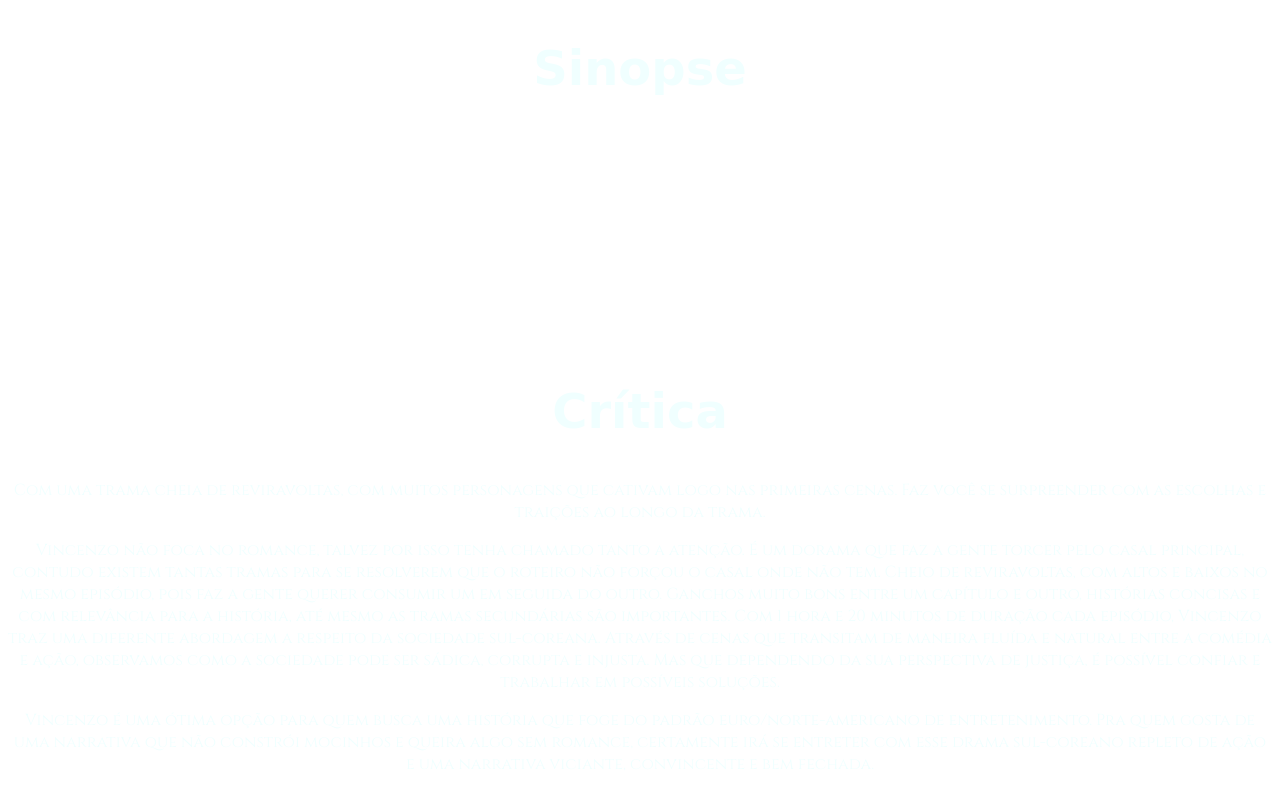
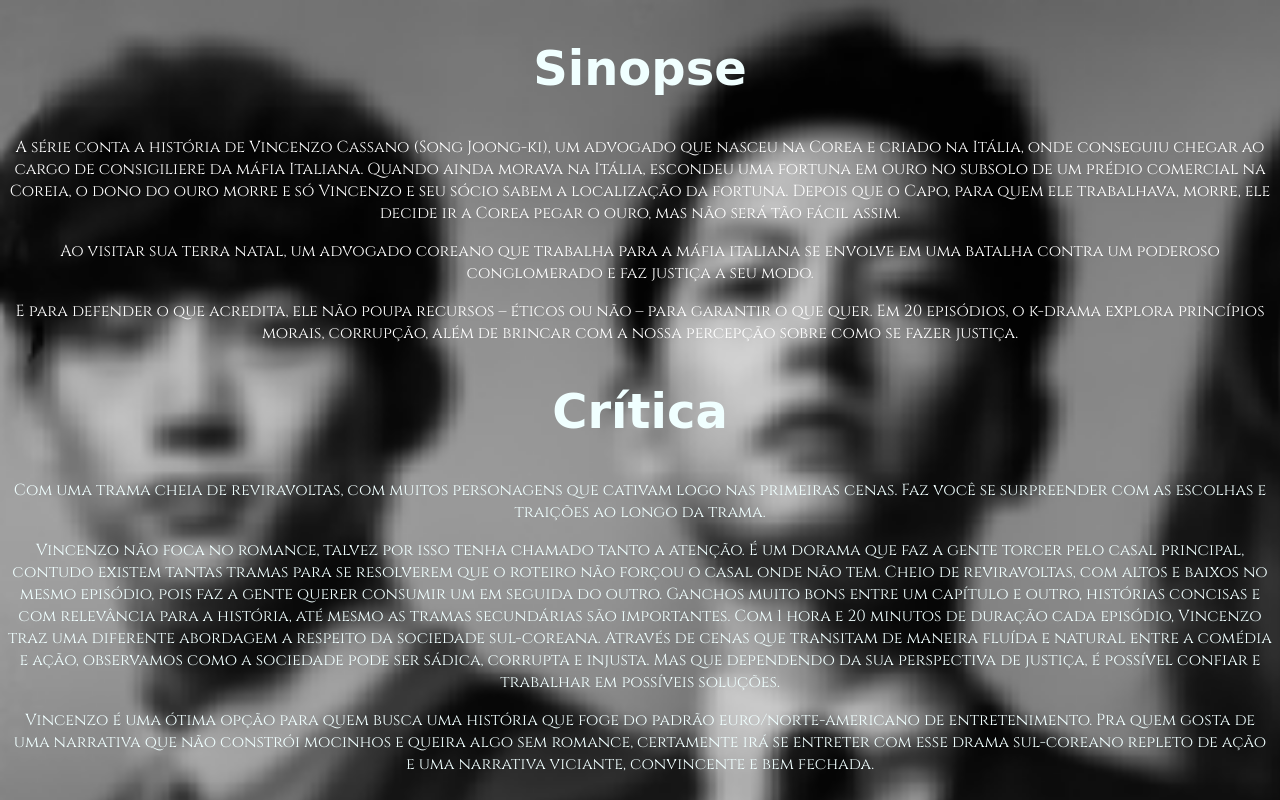
Before and after one commit to dudcoff/Hobby, a plain HTML site: page Vincenzo.html in a window 1280 px wide. Shown: the top 800 px of the page. Drawn offline with Linux system fonts and the light colour scheme; the site is published under a folder, as on GitHub Pages, so addresses that start at the root find nothing; a web font is replaced by a local one.

Commit message:
arruma fundo

```diff
--- a/Estilo.css/Hot.css
+++ b/Estilo.css/Hot.css
@@ -1,7 +1,7 @@
 @import url('https://fonts.googleapis.com/css2?family=Cinzel&family=Cormorant+Garamond&family=DM+Serif+Display:ital@1&family=Germania+One&family=Joan&family=Macondo&family=Passions+Conflict&family=Playball&family=Playfair+Display+SC&family=Playfair+Display:wght@600&family=Quicksand&display=swap');
 
 body{
-    background-image: url("/imagens/hotfundo.png");
+    background-image: url("../imagens/hotfundo.png");
     background-size: cover;
     background-repeat: no-repeat;
     text-align: center;
--- a/Estilo.css/Nor.css
+++ b/Estilo.css/Nor.css
@@ -1,7 +1,7 @@
 @import url('https://fonts.googleapis.com/css2?family=Cinzel&family=Cormorant+Garamond&family=DM+Serif+Display:ital@1&family=Germania+One&family=Joan&family=Macondo&family=Passions+Conflict&family=Playball&family=Playfair+Display+SC&family=Playfair+Display:wght@600&family=Quicksand&display=swap');
 
 body{
-    background-image: url("/imagens/tdfundo.png");
+    background-image: url("../imagens/tdfundo.png");
     background-repeat: no-repeat;
 
     background-size: cover;
--- a/Estilo.css/Rei.css
+++ b/Estilo.css/Rei.css
@@ -1,7 +1,7 @@
 @import url('https://fonts.googleapis.com/css2?family=Cinzel&family=Cormorant+Garamond&family=DM+Serif+Display:ital@1&family=Germania+One&family=Joan&family=Macondo&family=Passions+Conflict&family=Playball&family=Playfair+Display+SC&family=Playfair+Display:wght@600&family=Quicksand&display=swap');
 
 body{
-    background-image: url("/imagens/Reifundo.png");
+    background-image: url("../imagens/Reifundo.png");
     background-size: cover;
     background-repeat: no-repeat;
     text-align: center;
--- a/Estilo.css/Vin.css
+++ b/Estilo.css/Vin.css
@@ -1,7 +1,7 @@
 @import url('https://fonts.googleapis.com/css2?family=Cinzel&family=Cormorant+Garamond&family=DM+Serif+Display:ital@1&family=Germania+One&family=Joan&family=Macondo&family=Passions+Conflict&family=Playball&family=Playfair+Display+SC&family=Playfair+Display:wght@600&family=Quicksand&display=swap');
 
 body{
-    background-image: url("/imagens/Vinfundo.png");
+    background-image: url("../imagens/Vinfundo.png");
     background-size: cover;
     background-repeat: no-repeat;;
     text-align: center;
```
